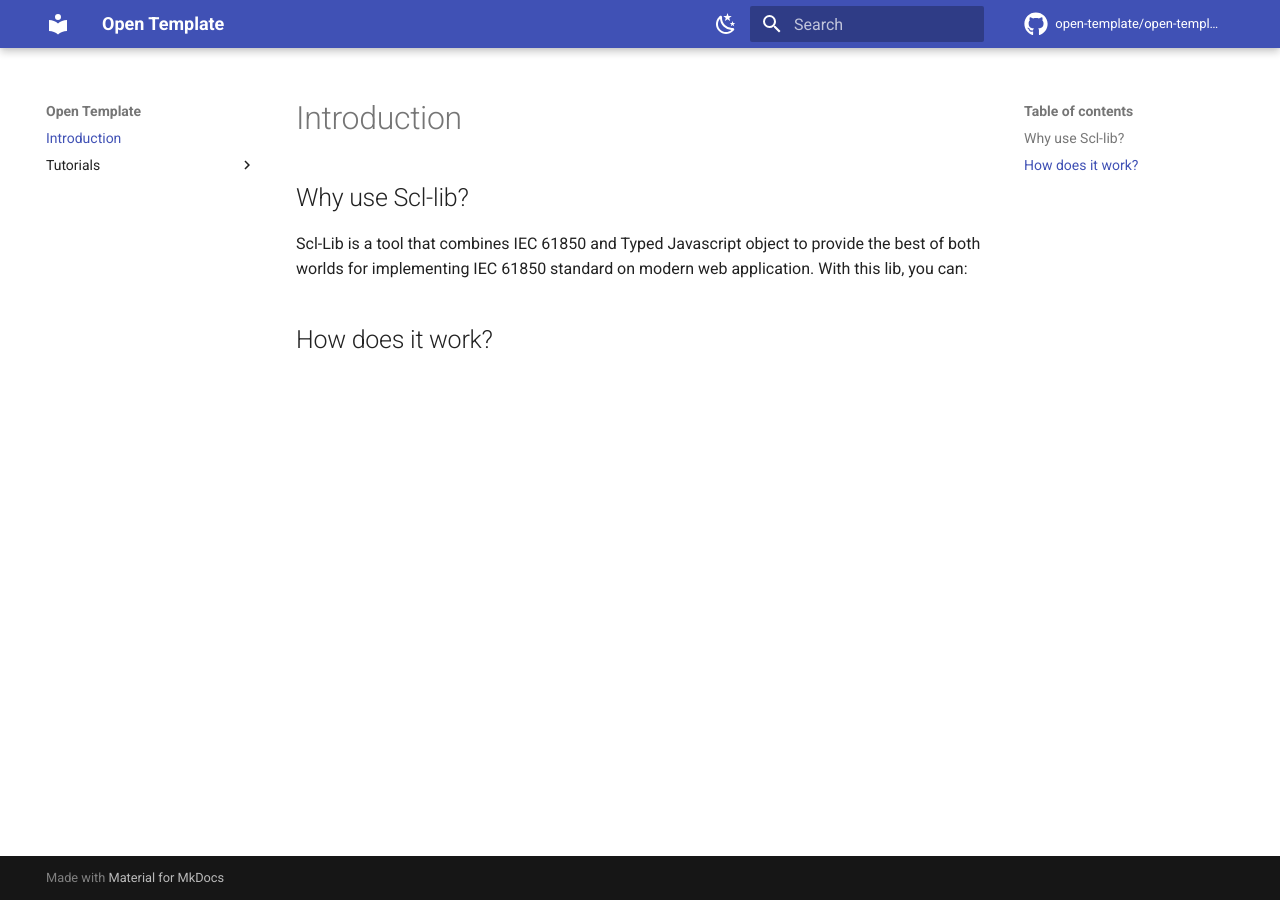
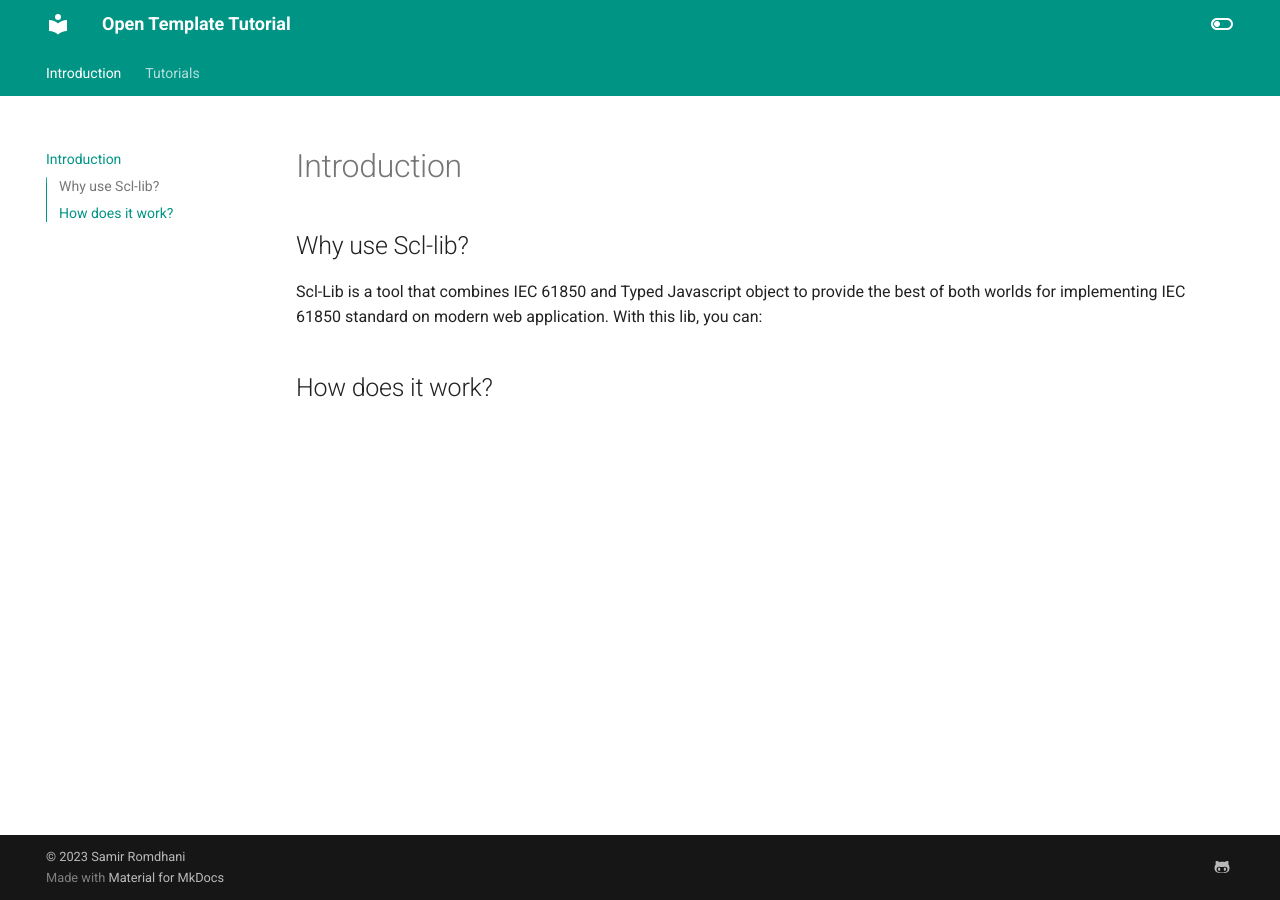
Before and after one commit to open-template/website, an MkDocs documentation site: the page built from docs/index.md, in a window 1280 px wide. Built offline with MkDocs 1.6.1 and Material for MkDocs 9.7.7, drawn with Linux system fonts in a browser that asks for light colours; comment, search, counter and statistics services are not loaded.

Commit message:
update action

```diff
--- a/mkdocs.yml
+++ b/mkdocs.yml
@@ -1,16 +1,76 @@
-site_name: Open Template
+# site_name: Open Template
+# theme:
+#   name: material
+#   icon:
+#     repo: fontawesome/brands/github
+#   palette:
+#     - scheme: default
+#       toggle:
+#         icon: material/weather-night
+#         name: Switch to dark mode
+#     - scheme: slate
+#       toggle:
+#         icon: material/weather-sunny
+#         name: Switch to light mode
+# repo_url: https://github.com/open-template/open-template
+# repo_name: open-template/open-template
+site_name: Open Template Tutorial
+site_url: https://open-template.github.io/open-template/
 theme:
   name: material
-  icon:
-    repo: fontawesome/brands/github
+  features:
+    - navigation.tabs
+    - navigation.sections
+    - toc.integrate
+    - navigation.top
+    - search.suggest
+    - search.highlight
+    - content.tabs.link
+    - content.code.annotation
+    - content.code.copy
+  language: en
   palette:
     - scheme: default
       toggle:
-        icon: material/weather-night
+        icon: material/toggle-switch-off-outline
         name: Switch to dark mode
+      primary: teal
+      accent: purple
     - scheme: slate
       toggle:
-        icon: material/weather-sunny
+        icon: material/toggle-switch
         name: Switch to light mode
-repo_url: https://github.com/open-template/open-template
-repo_name: open-template/open-template
+      primary: teal
+      accent: lime
+
+plugins:
+  - social
+
+extra:
+  social:
+    - icon: fontawesome/brands/github-alt
+      link: https://github.com/romdhanisam
+    # - icon: fontawesome/brands/twitter
+    #   link: https://twitter.com/TheJamesWillett
+    # - icon: fontawesome/brands/linkedin
+    #   link: https://www.linkedin.com/in/willettjames/
+
+markdown_extensions:
+  - pymdownx.highlight:
+      anchor_linenums: true
+  - pymdownx.inlinehilite
+  - pymdownx.snippets
+  - admonition
+  - pymdownx.arithmatex:
+      generic: true
+  - footnotes
+  - pymdownx.details
+  - pymdownx.superfences
+  - pymdownx.mark
+  - attr_list
+  - pymdownx.emoji:
+      emoji_index: !!python/name:materialx.emoji.twemoji
+      emoji_generator: !!python/name:materialx.emoji.to_svg
+
+copyright: |
+  &copy; 2023 <a href="https://github.com/romdhanisam"  target="_blank" rel="noopener">Samir Romdhani</a>
```
Also changed, not shown: 2 other files.
